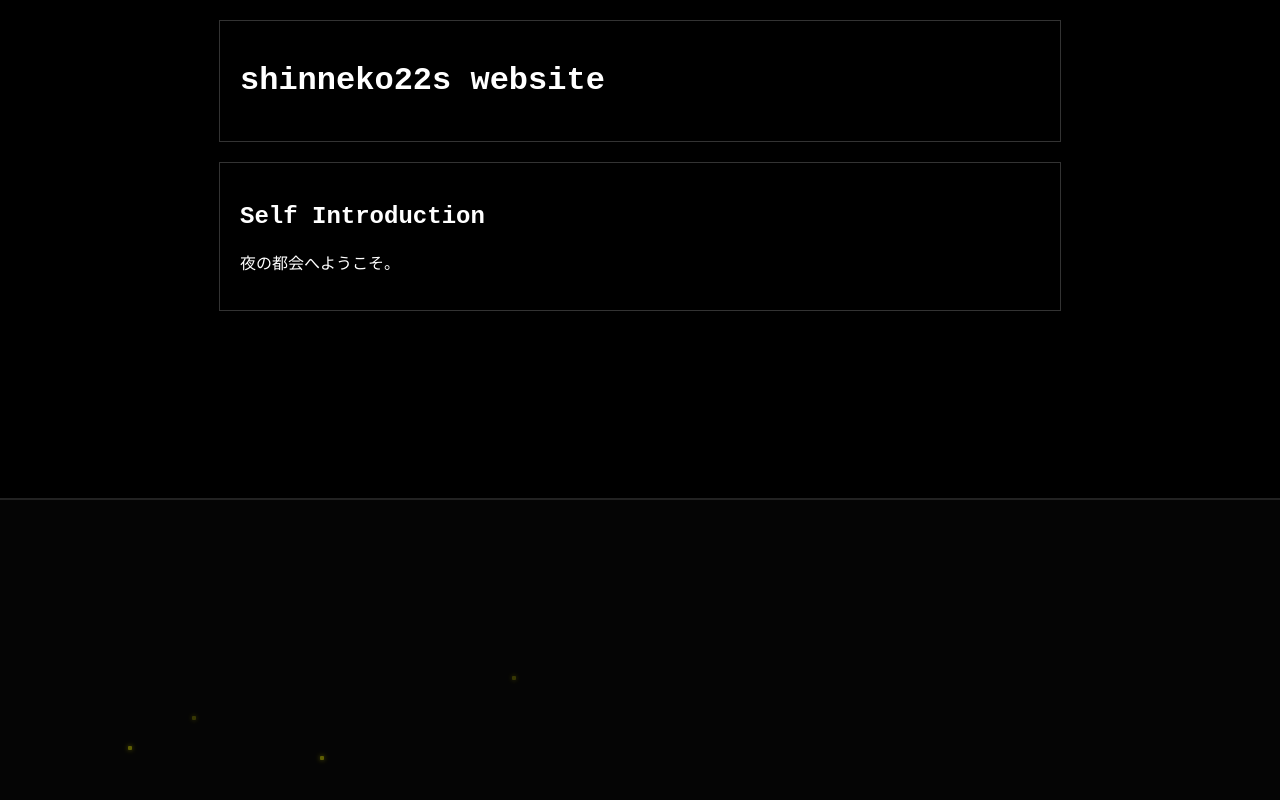
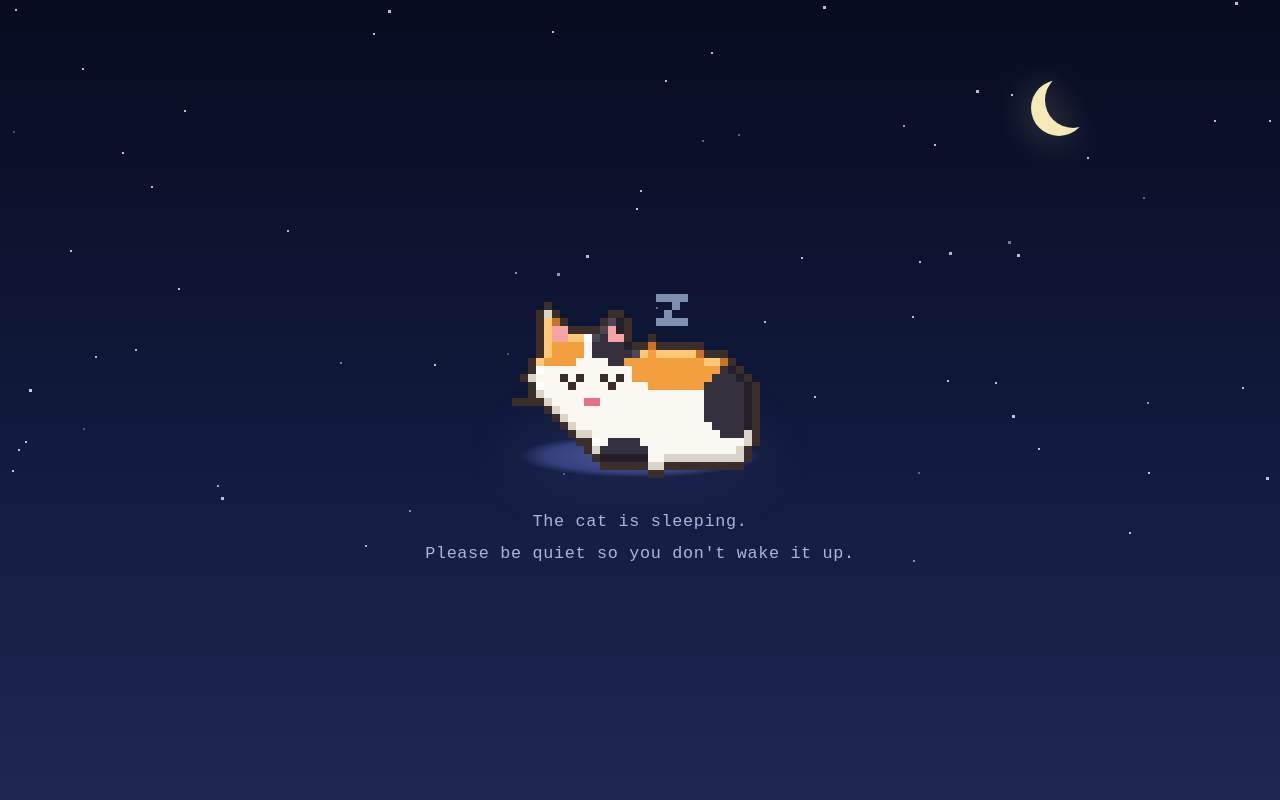
Before and after one commit to shin2225/shin2225.github.io, a plain HTML site: page index.html in a window 1280 px wide. Drawn offline with Linux system fonts and the light colour scheme; a web font is replaced by a local one.

Commit message:
Replace top page with a sleeping pixel-art cat under the night sky
- Random cat (black / white / calico) chosen on each load
- 4-frame sprite (32x32, shown at 8x) animated with CSS steps: rising Zzz and a 1px sleepy nod
- Night gradient sky with scattered stars and a crescent moon
- Message: "The cat is sleeping. Please be quiet so you don't wake it up."

Co-Authored-By: Claude Opus 5.5 <noreply@anthropic.com>
Claude-Session: https://claude.ai/code/session_011D8HFcvoCnqnkcyX7zLsWo

```diff
--- a/index.html
+++ b/index.html
@@ -1,29 +1,49 @@
 <!DOCTYPE html>
-<html lang="ja">
+<html lang="en">
 <head>
   <meta charset="UTF-8">
   <meta name="viewport" content="width=device-width, initial-scale=1.0">
   <title>shinneko22s website</title>
-
+  <link rel="preconnect" href="https://fonts.googleapis.com">
+  <link rel="preconnect" href="https://fonts.gstatic.com" crossorigin>
+  <link href="https://fonts.googleapis.com/css2?family=DotGothic16&display=swap" rel="stylesheet">
   <link rel="stylesheet" href="style.css">
 </head>
 <body>
-
-  <div class="city-background">
-    <div class="window blink-fast" style="bottom: 50px; left: 10%;"></div>
-    <div class="window blink-slow" style="bottom: 80px; left: 15%;"></div>
-    <div class="window blink-fast" style="bottom: 40px; left: 25%;"></div>
-    <div class="window blink-slow" style="bottom: 120px; left: 40%;"></div>
+  <div class="sky" aria-hidden="true">
+    <div class="stars" id="stars"></div>
+    <div class="moon"></div>
   </div>
 
-  <header>
-    <h1>shinneko22s website</h1>
-  </header>
+  <main>
+    <div class="bed">
+      <div class="cat cat--calico" id="cat" role="img" aria-label="A sleeping cat"></div>
+      <div class="cushion" aria-hidden="true"></div>
+    </div>
+    <p class="note">
+      The cat is sleeping.<br>
+      Please be quiet so you don't wake it up.
+    </p>
+  </main>
 
-  <section>
-    <h2>Self Introduction</h2>
-    <p>夜の都会へようこそ。</p>
-  </section>
+  <script>
+    // 寝ている猫をランダムに選ぶ
+    const kinds = ["black", "white", "calico"];
+    const kind = kinds[Math.floor(Math.random() * kinds.length)];
+    document.getElementById("cat").className = "cat cat--" + kind;
 
+    // 星をランダムに散らす
+    const stars = document.getElementById("stars");
+    for (let i = 0; i < 70; i++) {
+      const s = document.createElement("span");
+      s.className = "star" + (Math.random() < 0.35 ? " star--twinkle" : "");
+      s.style.left = Math.random() * 100 + "%";
+      s.style.top = Math.random() * 70 + "%";
+      const size = Math.random() < 0.15 ? 3 : 2;
+      s.style.width = s.style.height = size + "px";
+      s.style.animationDelay = (Math.random() * 6).toFixed(2) + "s";
+      stars.appendChild(s);
+    }
+  </script>
 </body>
 </html>
--- a/style.css
+++ b/style.css
@@ -1,50 +1,125 @@
-/* 全体の設定 */
-body {
+/* ===== 全体 ===== */
+html, body {
   margin: 0;
-  padding: 0;
-  background-color: #000; /* 背景を黒に */
-  color: #fff;
-  font-family: 'Courier New', Courier, monospace; /* 少しドット絵っぽいフォント */
-  overflow-x: hidden;
+  height: 100%;
 }
 
-/* 都会の背景エリア */
-.city-background {
-  position: fixed;
-  bottom: 0;
-  width: 100%;
-  height: 300px;
-  background-color: #050505;
-  z-index: -1;
-  /* ここにドット絵の画像があれば、url('画像名') で指定できるにょ */
-  border-top: 2px solid #222;
+body {
+  background: linear-gradient(to bottom, #070b1f 0%, #111a3d 55%, #1d2752 100%);
+  color: #c9d1ee;
+  font-family: "DotGothic16", "Courier New", monospace;
+  overflow: hidden;
 }
 
-/* ビルの窓の光をCSSで作る（簡易ドット絵風） */
-.window {
-  position: absolute;
-  width: 4px;
-  height: 4px;
-  background-color: #ff0;
-  box-shadow: 0 0 5px #ff0;
-  border-radius: 1px;
+/* ===== 夜空 ===== */
+.sky {
+  position: fixed;
+  inset: 0;
+  pointer-events: none;
 }
 
-/* 点滅アニメーション */
-@keyframes blink {
-  0%, 100% { opacity: 1; }
-  50% { opacity: 0.2; }
+.star {
+  position: absolute;
+  background: #e8ecff;
+  opacity: 0.8;
 }
 
-/* 違うタイミングで光るように複数用意 */
-.blink-fast { animation: blink 0.8s infinite; }
-.blink-slow { animation: blink 2s infinite; }
+.star--twinkle {
+  animation: twinkle 6s ease-in-out infinite;
+}
 
-/* コンテンツのレイアウト */
-header, section {
-  max-width: 800px;
-  margin: 20px auto;
-  padding: 20px;
-  background: rgba(0, 0, 0, 0.7); /* 後ろを少し透かす */
-  border: 1px solid #333;
+@keyframes twinkle {
+  0%, 100% { opacity: 0.85; }
+  50%      { opacity: 0.25; }
 }
+
+/* 三日月（影の円で塗りつぶさず、box-shadow だけで描く） */
+.moon {
+  position: absolute;
+  top: 9vh;
+  right: 14vw;
+  width: 56px;
+  height: 56px;
+  border-radius: 50%;
+  background: transparent;
+  box-shadow: -14px 8px 0 0 #f6e9b8;
+  filter: drop-shadow(0 0 18px rgba(246, 233, 184, 0.35));
+}
+
+/* ===== 猫 ===== */
+main {
+  position: relative;
+  height: 100%;
+  display: flex;
+  flex-direction: column;
+  align-items: center;
+  justify-content: center;
+  gap: 28px;
+  text-align: center;
+}
+
+.bed {
+  position: relative;
+  display: flex;
+  flex-direction: column;
+  align-items: center;
+}
+
+/* スプライト: 32x32 x 4コマを横に並べた画像を 8 倍で表示 */
+.cat {
+  --px: 8;
+  width: calc(32px * var(--px));
+  height: calc(32px * var(--px));
+  background-size: 400% 100%;
+  background-repeat: no-repeat;
+  image-rendering: pixelated;
+  animation: doze 2.3s step-end infinite;
+  position: relative;
+  z-index: 1;
+}
+
+.cat--black  { background-image: url("assets/cats/sleepy_black.png"); }
+.cat--white  { background-image: url("assets/cats/sleepy_white.png"); }
+.cat--calico { background-image: url("assets/cats/sleepy_calico.png"); }
+
+/* コマ送り: 0.5s / 0.5s / 0.6s / 0.7s */
+@keyframes doze {
+  0%     { background-position:   0%     0; }
+  21.74% { background-position:  33.333% 0; }
+  43.48% { background-position:  66.667% 0; }
+  69.57% { background-position: 100%     0; }
+  100%   { background-position: 100%     0; }
+}
+
+/* 月明かりのクッション（黒猫も沈まないように） */
+.cushion {
+  width: calc(32px * 8 * 0.95);
+  height: 44px;
+  margin-top: -52px;
+  border-radius: 50%;
+  background: radial-gradient(ellipse at center, #4a5a9e 0%, #34407a 55%, rgba(52, 64, 122, 0) 72%);
+  box-shadow: 0 0 60px 10px rgba(120, 140, 220, 0.12);
+}
+
+/* ===== 文字 ===== */
+.note {
+  margin: 0;
+  font-size: 1.05rem;
+  line-height: 1.9;
+  letter-spacing: 0.04em;
+  opacity: 0.85;
+}
+
+/* ===== スマホ ===== */
+@media (max-width: 480px) {
+  .cat { --px: 6; }
+  .cushion { width: calc(32px * 6 * 0.95); margin-top: -40px; height: 34px; }
+  .note { font-size: 0.9rem; }
+  .moon { width: 40px; height: 40px; box-shadow: -10px 6px 0 0 #f6e9b8; }
+}
+
+/* 動きを減らす設定の人には止めて表示 */
+@media (prefers-reduced-motion: reduce) {
+  .cat, .star--twinkle { animation: none; }
+  .cat { background-position: 100% 0; }
+}
```
Also changed, not shown: assets/cats/sleepy_black.png (added), assets/cats/sleepy_calico.png (added), assets/cats/sleepy_white.png (added).
